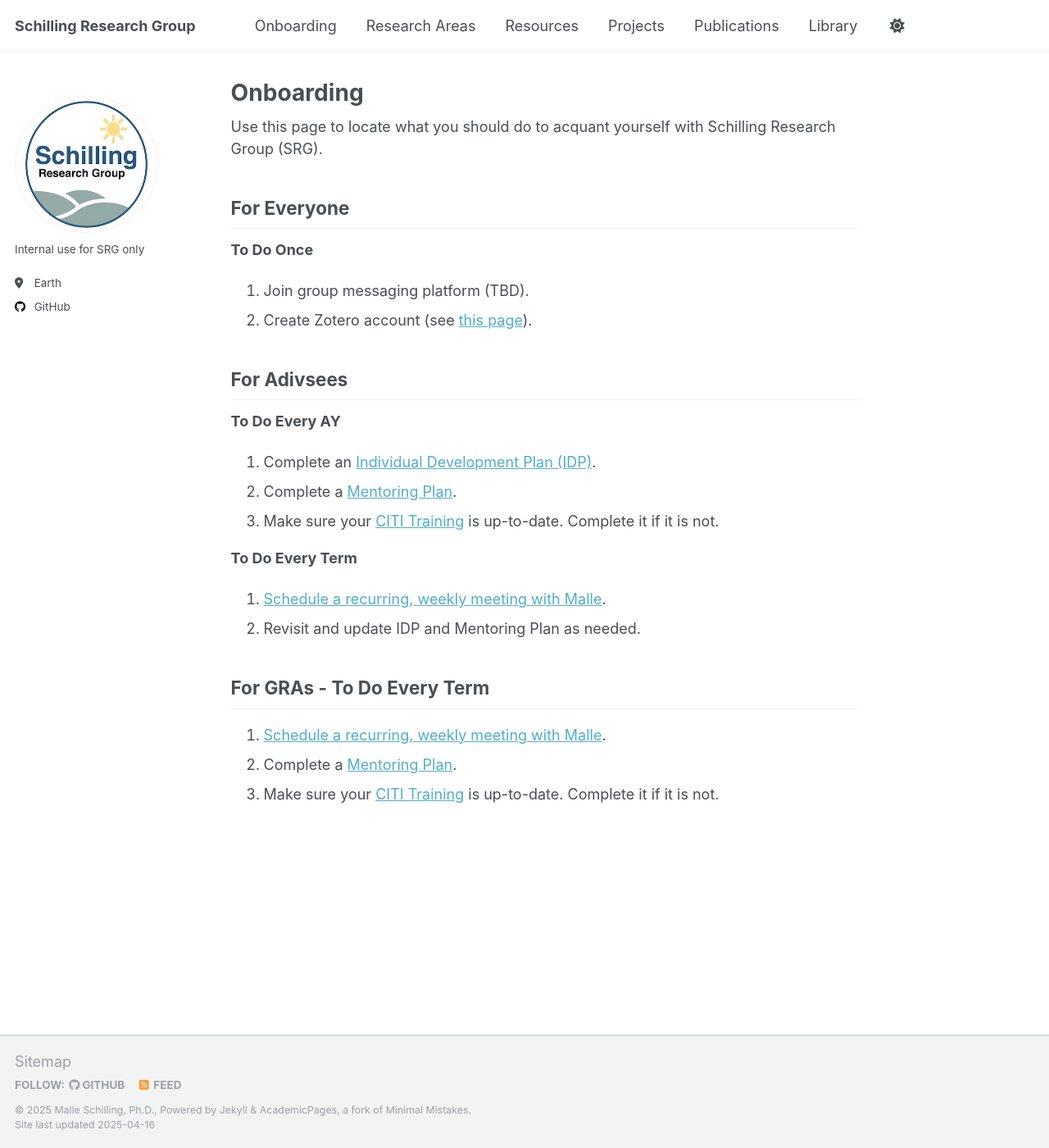
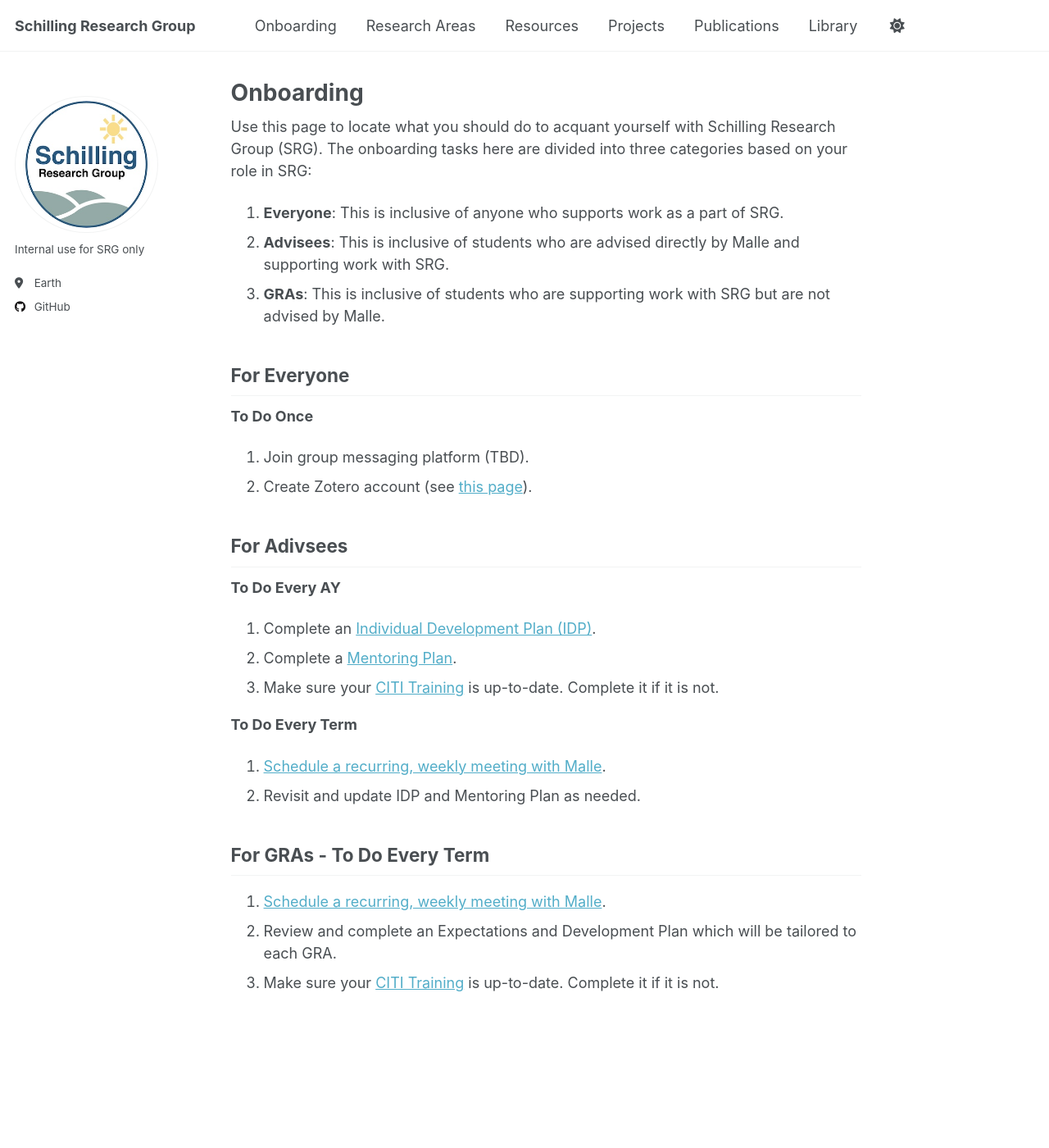
Before and after one commit to schillingmr/schilling-rg, a Jekyll site: the page built from _pages/onboarding.md, in a window 1280 px wide and 1400 px high. Shown: the whole window at 82% size. Built offline with Jekyll 4.4.1, drawn with Linux system fonts in a browser that asks for light colours.

Commit message:
Update onboarding.md

```diff
--- a/_pages/onboarding.md
+++ b/_pages/onboarding.md
@@ -4,7 +4,10 @@ title: "Onboarding"
 author_profile: true
 ---
 
-Use this page to locate what you should do to acquant yourself with Schilling Research Group (SRG).
+Use this page to locate what you should do to acquant yourself with Schilling Research Group (SRG). The onboarding tasks here are divided into three categories based on your role in SRG:
+1. **Everyone**: This is inclusive of anyone who supports work as a part of SRG.
+2. **Advisees**: This is inclusive of students who are advised directly by Malle and supporting work with SRG.
+3. **GRAs**: This is inclusive of students who are supporting work with SRG but are not advised by Malle.
 
 ## **For Everyone**
 **To Do Once**
@@ -23,5 +26,5 @@ Use this page to locate what you should do to acquant yourself with Schilling Re
 
 ## **For GRAs - To Do Every Term**
 1. [Schedule a recurring, weekly meeting with Malle](https://docs.google.com/spreadsheets/d/1KFBrteQqckF7IC3rk_RUXa8rSngNNDaQ7xxXtTxiuGc/edit?usp=sharing).
-2. Complete a [Mentoring Plan](https://docs.google.com/document/d/1lVPOhaGQ7zV01xwUOo_bu2AJRiZPzDBlRiUjcAO7XMQ/edit?usp=sharing).
+2. Review and complete an Expectations and Development Plan which will be tailored to each GRA.
 3. Make sure your [CITI Training](https://researchcompliance.asu.edu/human-subjects/training/) is up-to-date. Complete it if it is not.
```
